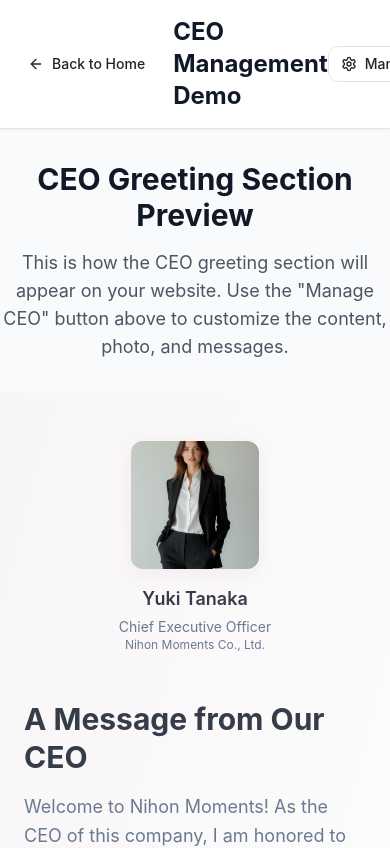
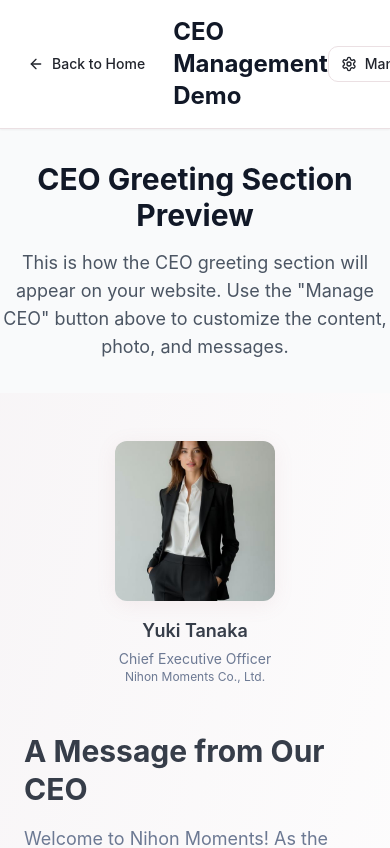
Before and after one commit to YeHtutAung/nihon-moments-guide, a React (Vite) app: page /ceo-demo in a window 390 px wide. Shown: the top 848 px of the page. Built offline with nearby package versions, Linux system fonts and the light colour scheme.

Commit message:
Update CEO image size
Make CEO profile image larger and responsive.

```diff
--- a/src/components/ui/greeting-section.tsx
+++ b/src/components/ui/greeting-section.tsx
@@ -31,7 +31,7 @@ export const GreetingSection = () => {
         <div className="grid grid-cols-1 lg:grid-cols-2 gap-8 items-center">
           {/* CEO Photo and Info - Student Section Style */}
           <div className="text-center lg:text-left">
-            <div className="w-32 h-32 mx-auto lg:mx-0 rounded-lg overflow-hidden shadow-soft mb-4">
+            <div className="w-40 h-40 sm:w-48 sm:h-48 lg:w-56 lg:h-56 mx-auto lg:mx-0 rounded-lg overflow-hidden shadow-soft mb-4">
               <img
                 src={ceo.image}
                 alt={`${ceo.name} - ${ceo.title}`}
```
